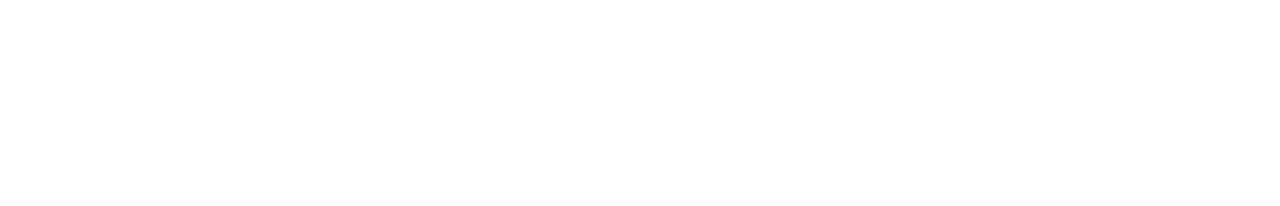
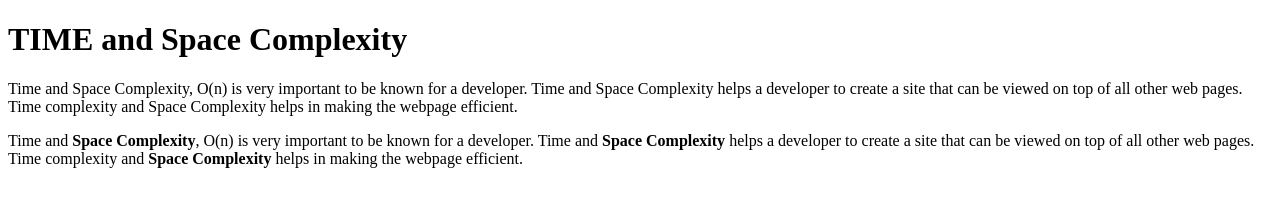
Before and after one commit to acciojob/time-and-space-complexity-amanchoudhary3101999, a website: page main.html in a window 1280 px wide. Drawn offline with Linux system fonts and the light colour scheme.

Commit message:
created a submission

```diff
--- a/main.html
+++ b/main.html
@@ -8,6 +8,9 @@
 
 <body>
 	<!-- the entire body must be written by student -->
+	<h1>TIME and Space Complexity</h1>
+	<p>Time and Space Complexity, O(n) is very important to be known for a developer. Time and Space Complexity helps a developer to create a site that can be viewed on top of all other web pages. Time complexity and Space Complexity helps in making the webpage efficient.</p>
+	<p>Time and <b>Space Complexity</b>, O(n) is very important to be known for a developer. Time and <b>Space Complexity</b> helps a developer to create a site that can be viewed on top of all other web pages. Time complexity and <b>Space Complexity</b> helps in making the webpage efficient.</p>
     <script type="text/javascript" src="./script.js">
 </script>
 
```
